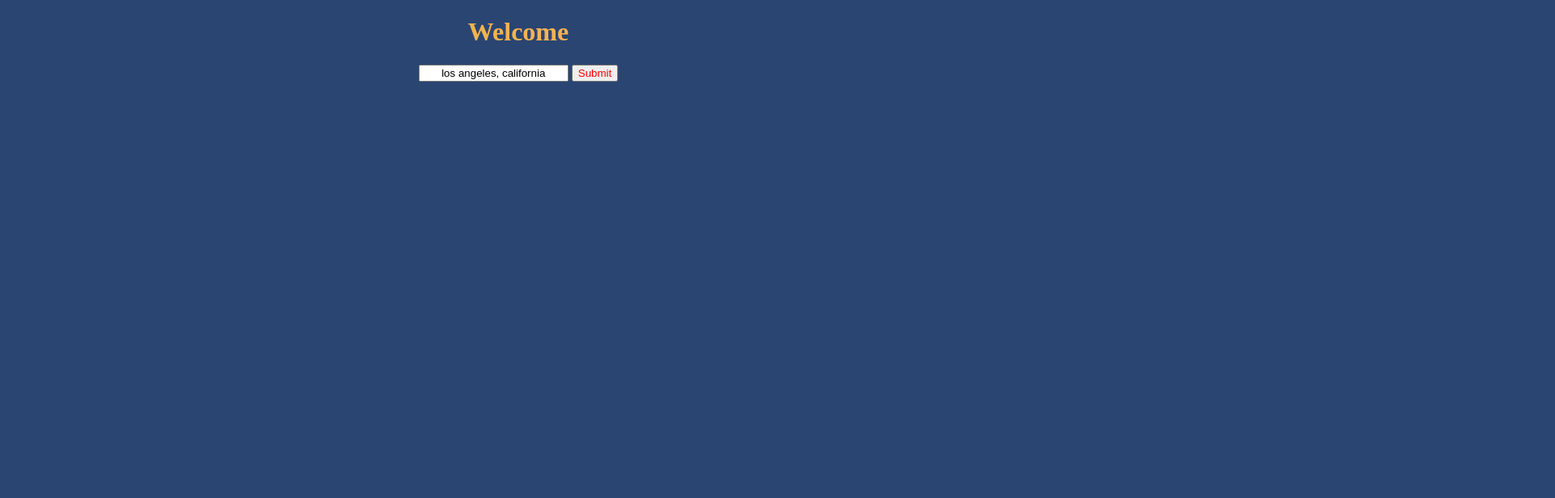
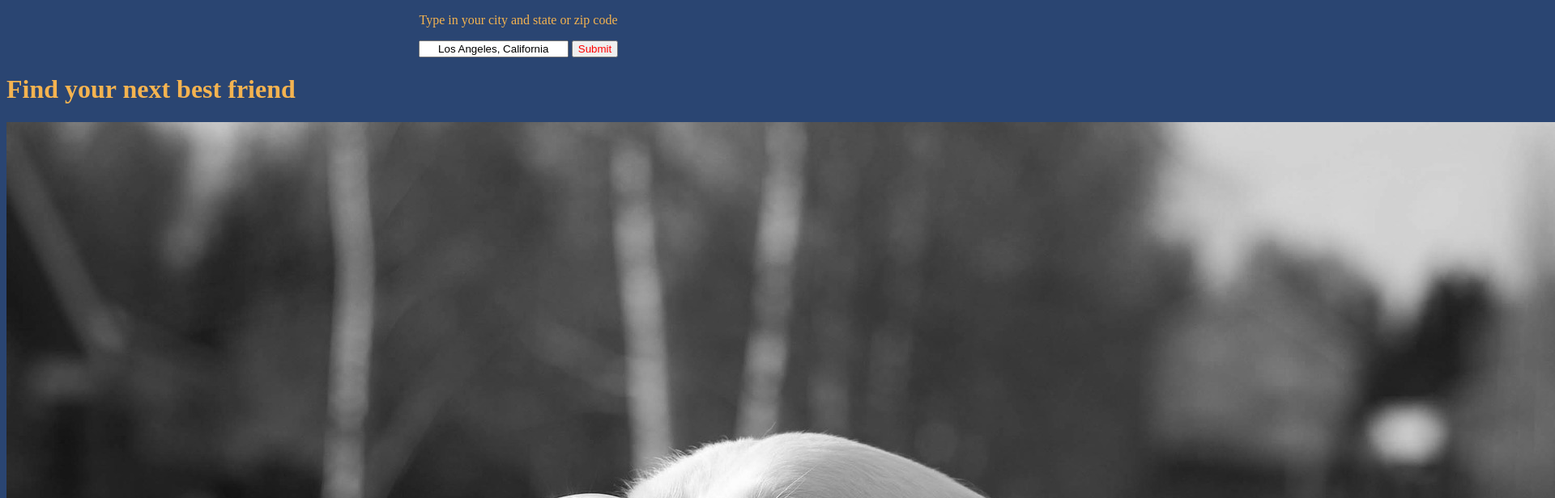
Before and after one commit to MonstrousRobot/API-Capstone, a plain HTML site: page index.html in a window 1280 px wide. Shown: the top 616 px of the page at 81% size, 1920 px wide, since content can reach past the window. Drawn offline with nearby package versions, Linux system fonts and the light colour scheme.

Commit message:
add img src for pictures/pets

```diff
--- a/index.html
+++ b/index.html
@@ -3,21 +3,28 @@
 <head>
 	<meta charset="UTF-8">
 	<title>API Capstone</title>
+	<link href="https://fonts.googleapis.com/css?family=Roboto+Mono" rel="stylesheet">
 	<link rel="stylesheet" href="style.css">
 </head>
 <body>
-	<h1 class= "welcome">Welcome</h1>
+	<!-- <div class="landing-page"> -->
 
-	<div>
+	</div>
+	<p class= "welcome">Type in your city and state or zip code</p>
+
+	<div class="label">
 		<form>
 			<label for="search-pet"></label>
-			<input type="text" id="search-pet" class="search-pet" value="los angeles, california">
+			<input type="text" id="search-pet" class="search-pet" value ="Los Angeles, California" placeholder="Ex: Los Angeles, California">
 			<input id="submit" type="submit">
 		</form>
 	</div>
 
-	<div class='results'></div>
-	<div class="pics"></div>
+	<div class='results'>
+		<h1>Find your next best friend</h1>
+		<img src="./pictures/cool-dog.jpg" alt="cute-pets" class="pet-pic">
+	</div>
+	<!-- <button onclick="goBack()">Go Back</button> -->
 
 	<script src="https://ajax.googleapis.com/ajax/libs/jquery/3.2.1/jquery.min.js"></script>
 	<script src="app.js"></script>
```
Also changed, not shown: pictures/cool-dog.jpg (added), pictures/pets.jpg (added), pictures/spinner.gif (added), 1 other file.
